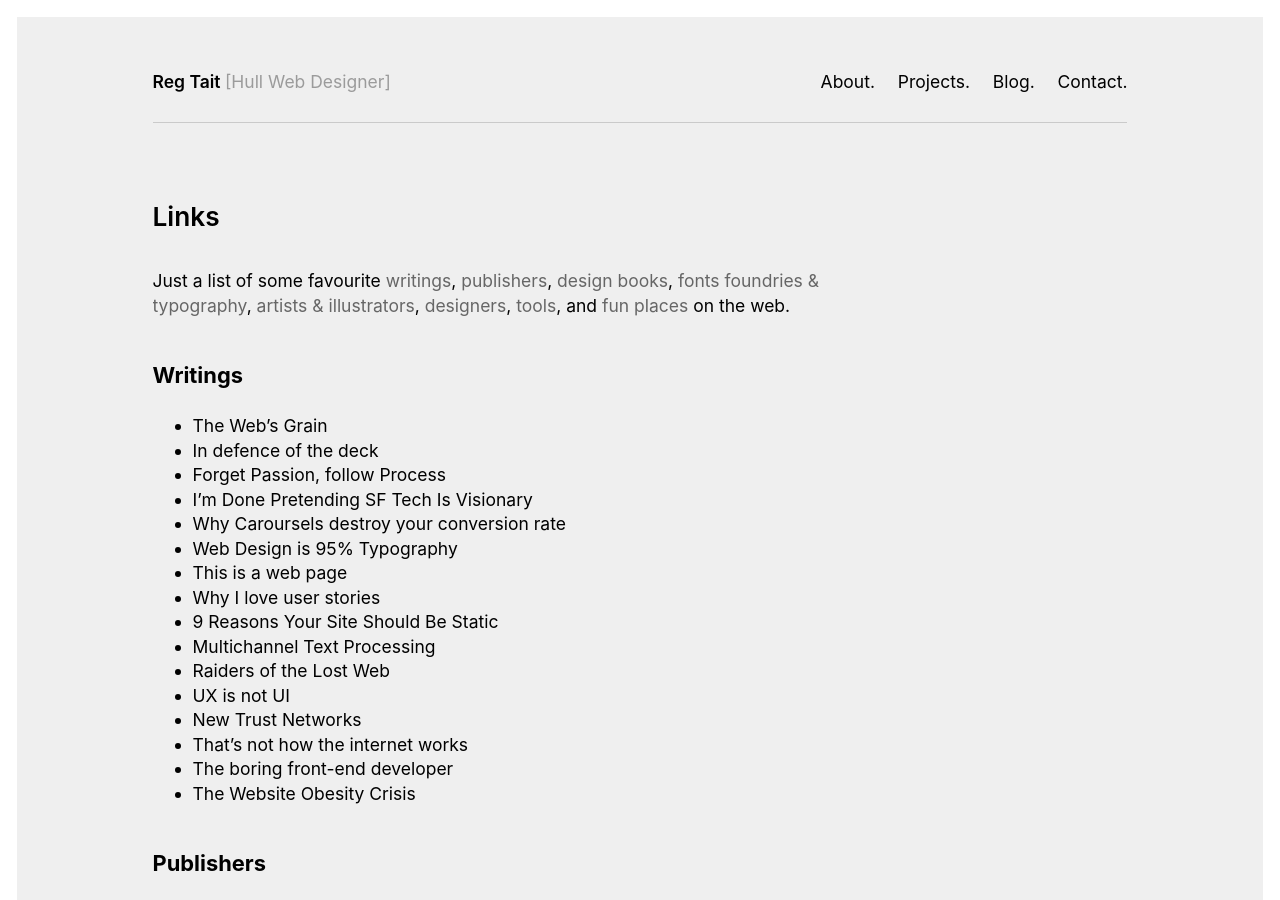
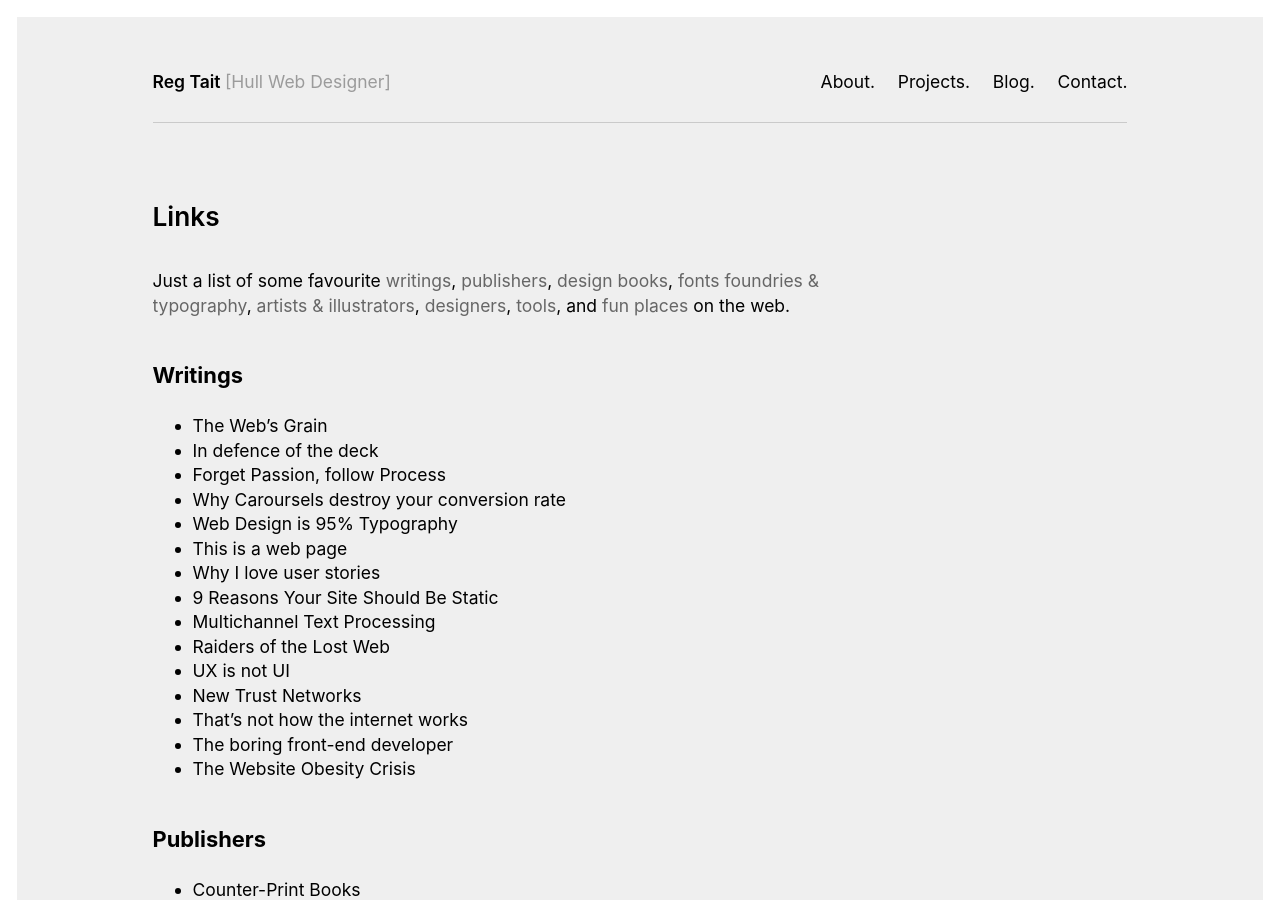
Before and after one commit to regmtait/regmtait.co.uk, a Jekyll site: the page built from links.md, in a window 1280 px wide and 900 px high. Built offline with Jekyll 4.4.1, drawn with Linux system fonts in a browser that asks for light colours.

Commit message:
Removed a link

```diff
--- a/links.md
+++ b/links.md
@@ -18,7 +18,6 @@ Just a list of some favourite <a href="#writings">writings</a>, <a href="#publis
 * [The Web's Grain](http://www.frankchimero.com/writing/the-webs-grain 'Frank Chimero')
 * [In defence of the deck](http://abovethecrowd.com/2015/07/07/in-defense-of-the-deck/)
 * [Forget Passion, follow Process](https://signalvnoise.com/posts/2904-forget-passion-focus-on-process '37 Signals')
-* [I’m Done Pretending SF Tech Is Visionary](https://medium.com/startup-grind/im-done-pretending-sf-tech-is-visionary-9d0e91bfacfb#.mgo5s7c8b)
 * [Why Caroursels destroy your conversion rate](http://torspark.com/why-carousels-destroy-your-conversion-rate/ 'Torspark.com')
 * [Web Design is 95% Typography](https://ia.net/know-how/the-web-is-all-about-typography-period 'ai.net')
 * [This is a web page](https://justinjackson.ca/words.html 'justinjackson.ca')
```
